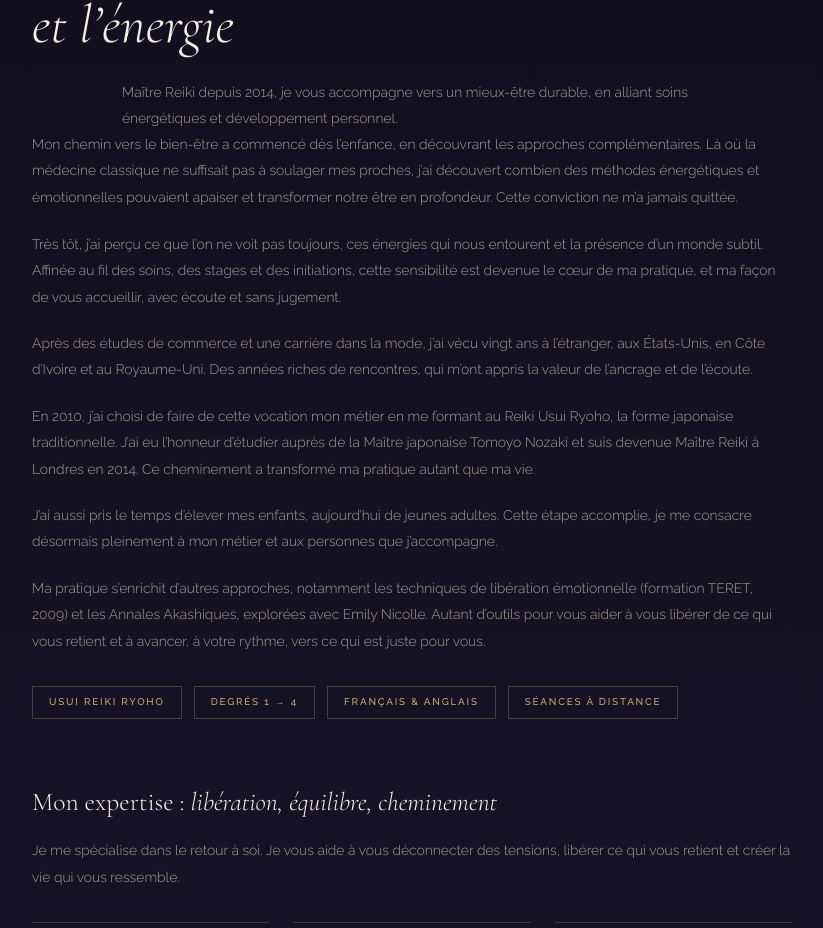
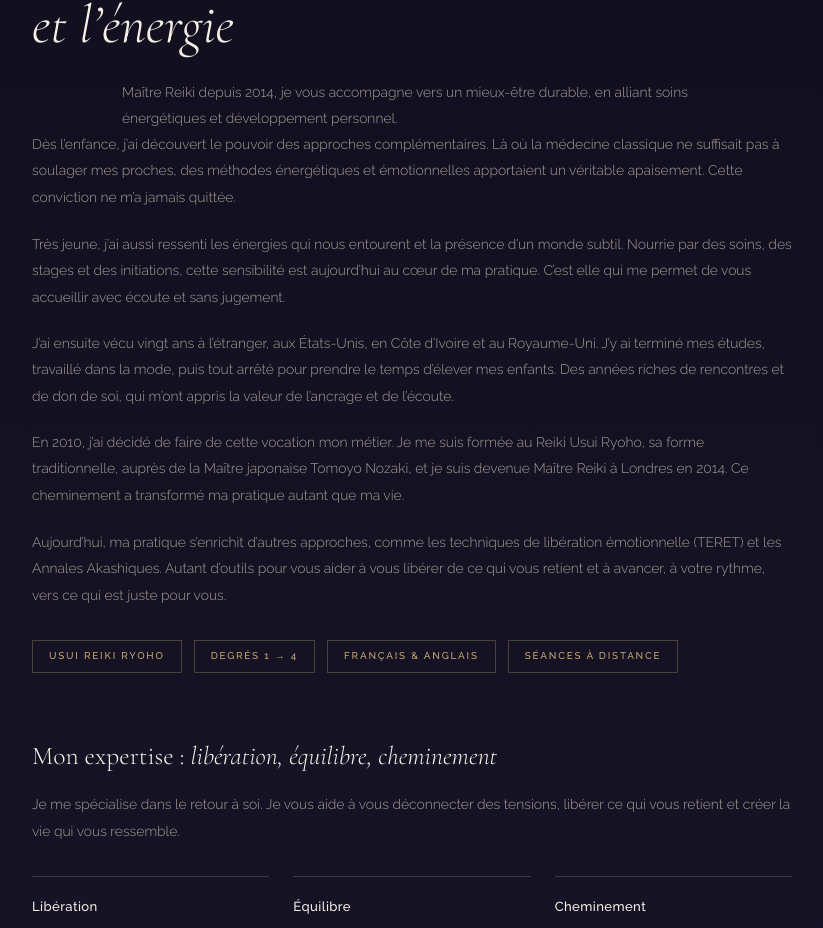
Before and after one commit to LucaMartinet7/Website_Carole, a React (Vite) app: page / in a window 1280 px wide. Shown: the part 2714-3642 px from the top of the page, without its empty margins (228-1051 px from the left). Built offline with nearby package versions, Linux system fonts and the light colour scheme.

Commit message:
Simplify and merge About narrative for readability

```diff
--- a/src/content/siteContent.ts
+++ b/src/content/siteContent.ts
@@ -161,12 +161,11 @@ export const seancePage = {
 } as const
 
 export const aboutStory = [
-  'Mon chemin vers le bien-être a commencé dès l’enfance, en découvrant les approches complémentaires. Là où la médecine classique ne suffisait pas à soulager mes proches, j’ai découvert combien des méthodes énergétiques et émotionnelles pouvaient apaiser et transformer notre être en profondeur. Cette conviction ne m’a jamais quittée.',
-  'Très tôt, j’ai perçu ce que l’on ne voit pas toujours, ces énergies qui nous entourent et la présence d’un monde subtil. Affinée au fil des soins, des stages et des initiations, cette sensibilité est devenue le cœur de ma pratique, et ma façon de vous accueillir, avec écoute et sans jugement.',
-  'Après des études de commerce et une carrière dans la mode, j’ai vécu vingt ans à l’étranger, aux États-Unis, en Côte d’Ivoire et au Royaume-Uni. Des années riches de rencontres, qui m’ont appris la valeur de l’ancrage et de l’écoute.',
-  'En 2010, j’ai choisi de faire de cette vocation mon métier en me formant au Reiki Usui Ryoho, la forme japonaise traditionnelle. J’ai eu l’honneur d’étudier auprès de la Maître japonaise Tomoyo Nozaki et suis devenue Maître Reiki à Londres en 2014. Ce cheminement a transformé ma pratique autant que ma vie.',
-  'J’ai aussi pris le temps d’élever mes enfants, aujourd’hui de jeunes adultes. Cette étape accomplie, je me consacre désormais pleinement à mon métier et aux personnes que j’accompagne.',
-  'Ma pratique s’enrichit d’autres approches, notamment les techniques de libération émotionnelle (formation TERET, 2009) et les Annales Akashiques, explorées avec Emily Nicolle. Autant d’outils pour vous aider à vous libérer de ce qui vous retient et à avancer, à votre rythme, vers ce qui est juste pour vous.',
+  'Dès l’enfance, j’ai découvert le pouvoir des approches complémentaires. Là où la médecine classique ne suffisait pas à soulager mes proches, des méthodes énergétiques et émotionnelles apportaient un véritable apaisement. Cette conviction ne m’a jamais quittée.',
+  'Très jeune, j’ai aussi ressenti les énergies qui nous entourent et la présence d’un monde subtil. Nourrie par des soins, des stages et des initiations, cette sensibilité est aujourd’hui au cœur de ma pratique. C’est elle qui me permet de vous accueillir avec écoute et sans jugement.',
+  'J’ai ensuite vécu vingt ans à l’étranger, aux États-Unis, en Côte d’Ivoire et au Royaume-Uni. J’y ai terminé mes études, travaillé dans la mode, puis tout arrêté pour prendre le temps d’élever mes enfants. Des années riches de rencontres et de don de soi, qui m’ont appris la valeur de l’ancrage et de l’écoute.',
+  'En 2010, j’ai décidé de faire de cette vocation mon métier. Je me suis formée au Reiki Usui Ryoho, sa forme traditionnelle, auprès de la Maître japonaise Tomoyo Nozaki, et je suis devenue Maître Reiki à Londres en 2014. Ce cheminement a transformé ma pratique autant que ma vie.',
+  'Aujourd’hui, ma pratique s’enrichit d’autres approches, comme les techniques de libération émotionnelle (TERET) et les Annales Akashiques. Autant d’outils pour vous aider à vous libérer de ce qui vous retient et à avancer, à votre rythme, vers ce qui est juste pour vous.',
 ] as const
 
 export const expertise = {
```
